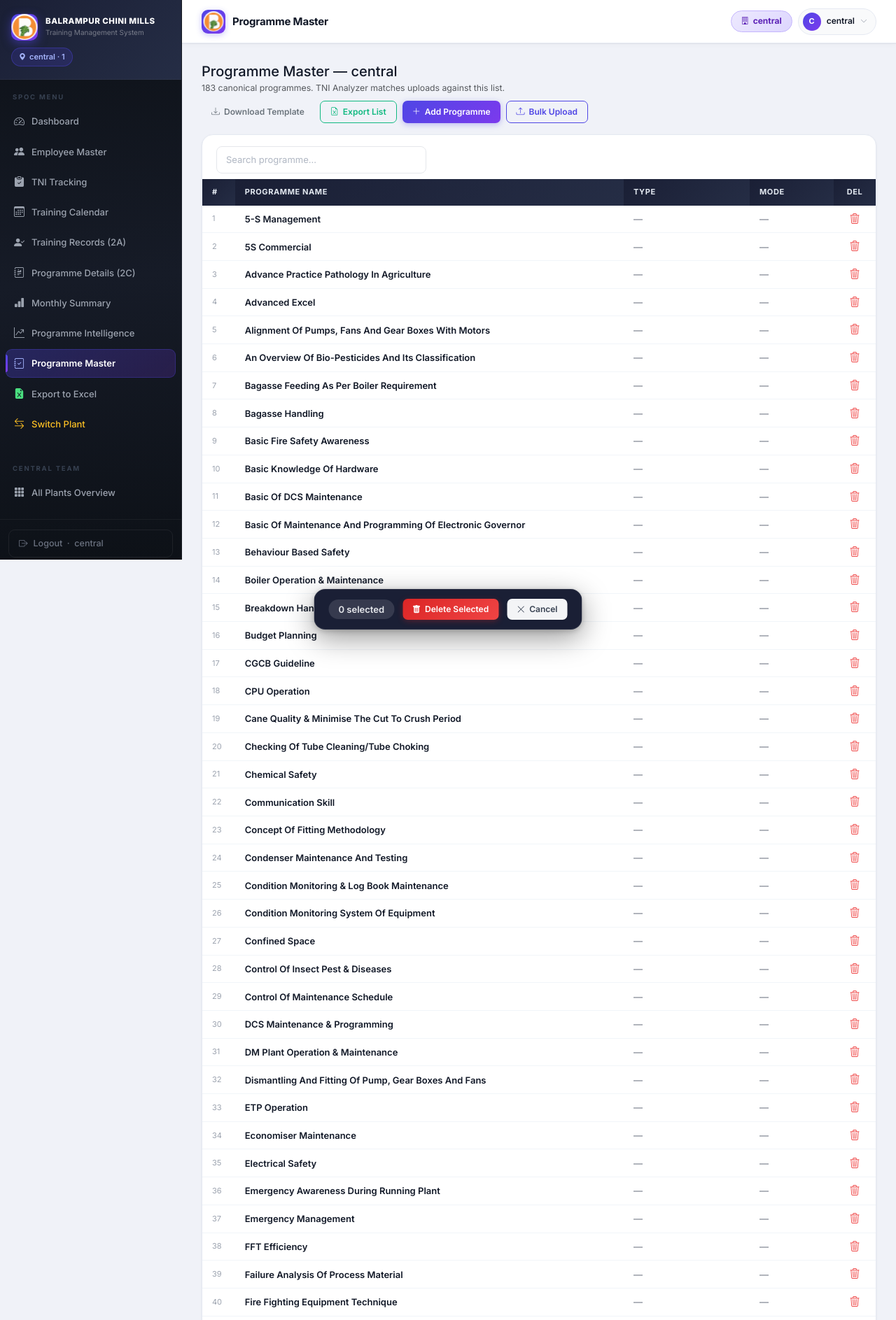
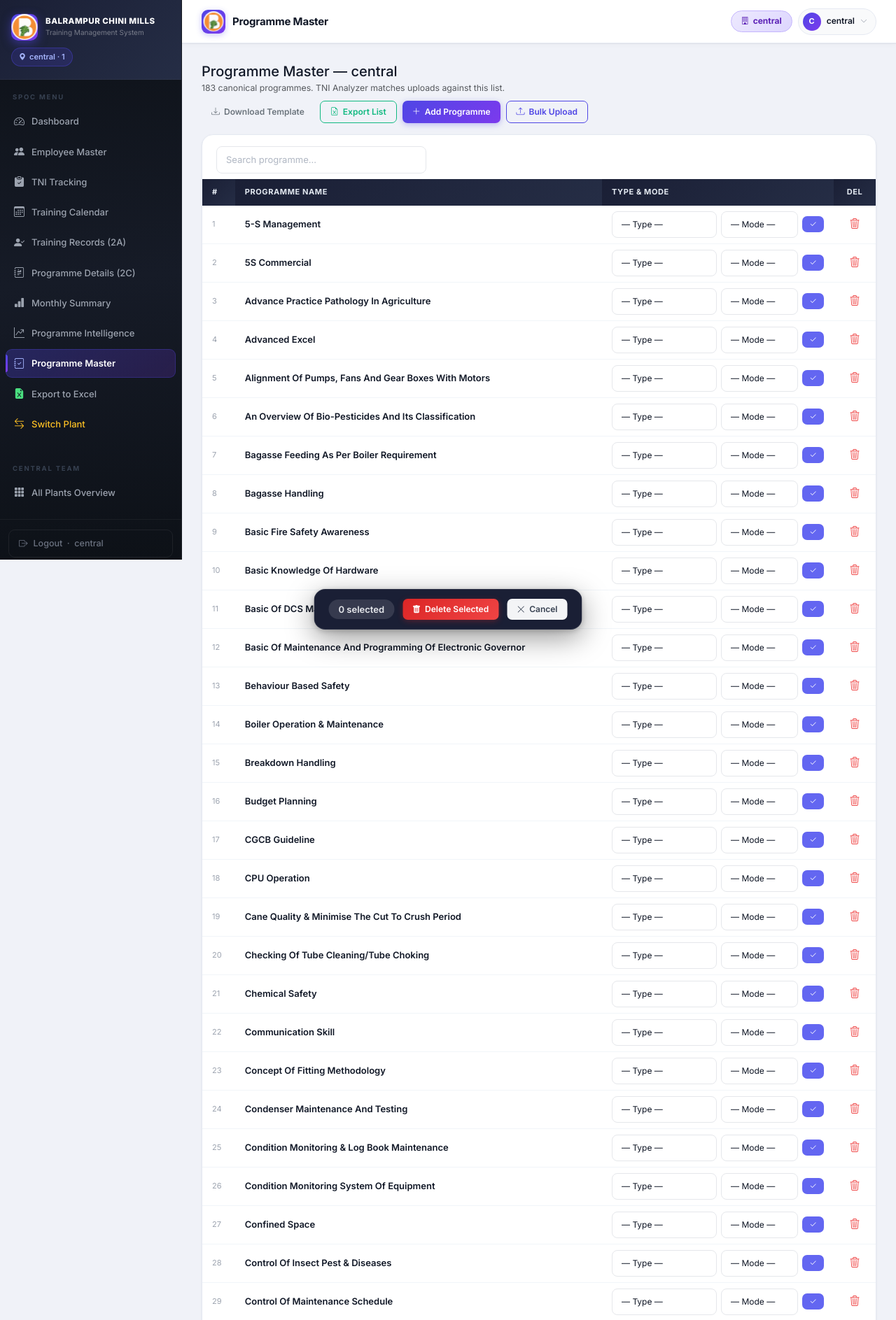
Before and after one commit to yogendradas017/bcml-training-mis, a Flask app: page /programme-master in a window 1280 px wide. Shown: the top 1887 px of the page at 70% size. Run offline with Flask 3, Linux system fonts and the light colour scheme; a user stored in the database is signed in; data comes from the database, SQL or seed files in the repository; some libraries are stand-ins or nearby versions.

Commit message:
Programme Master: upsert on add + inline type/mode editor per row
- Add now updates type/mode if programme already exists (no more 'already exists' block)
- Each row has inline type+mode dropdowns with save button — fixes blank seeded entries
- Removed duplicate Mode column (merged into Type & Mode inline form)

Co-Authored-By: Claude Sonnet 4.6 <noreply@anthropic.com>

```diff
--- a/app.py
+++ b/app.py
@@ -507,13 +507,18 @@ def programme_master_add():
         flash('Programme name is required.', 'danger')
         return redirect(url_for('programme_master'))
     db = get_db()
-    try:
+    existing = db.execute('SELECT id FROM programme_master WHERE plant_id=? AND LOWER(name)=LOWER(?)',
+                          (plant_id, name)).fetchone()
+    if existing:
+        db.execute('UPDATE programme_master SET prog_type=?, mode=? WHERE id=?',
+                   (prog_type or None, mode or None, existing['id']))
+        db.commit()
+        flash(f'"{name}" updated in master list.', 'success')
+    else:
         db.execute('INSERT INTO programme_master(plant_id,name,prog_type,mode) VALUES(?,?,?,?)',
                    (plant_id, name, prog_type or None, mode or None))
         db.commit()
         flash(f'"{name}" added to master list.', 'success')
-    except Exception:
-        flash(f'"{name}" already exists in master list.', 'warning')
     return redirect(url_for('programme_master'))
 
 @app.route('/programme-master/<int:prog_id>/delete', methods=['POST'])
--- a/templates/programme_master.html
+++ b/templates/programme_master.html
@@ -52,8 +52,7 @@
         <tr>
           <th style="width:44px;padding:10px 14px;">#</th>
           <th style="padding:10px 14px;">Programme Name</th>
-          <th style="padding:10px 14px;width:180px;">Type</th>
-          <th style="padding:10px 14px;width:120px;">Mode</th>
+          <th style="padding:10px 14px;">Type &amp; Mode</th>
           <th style="padding:10px 14px;width:60px;text-align:center;">Del</th>
         </tr>
       </thead>
@@ -62,8 +61,22 @@
         <tr class="pm-row" data-name="{{ p.name|lower }}">
           <td style="padding:8px 14px;color:#9ca3af;font-size:11px;">{{ loop.index }}</td>
           <td style="padding:8px 14px;font-weight:600;color:#111827;">{{ p.name }}</td>
-          <td style="padding:8px 14px;color:#6b7280;">{{ p.prog_type or '—' }}</td>
-          <td style="padding:8px 14px;color:#6b7280;">{{ p.mode or '—' }}</td>
+          <td style="padding:8px 14px;">
+            <form method="POST" action="{{ url_for('programme_master_add') }}" style="display:flex;gap:6px;align-items:center;">
+              <input type="hidden" name="name" value="{{ p.name }}">
+              <select name="prog_type" class="form-select form-select-sm" style="width:150px;font-size:12px;">
+                <option value="">— Type —</option>
+                {% for pt in prog_types %}<option {% if p.prog_type==pt %}selected{% endif %}>{{ pt }}</option>{% endfor %}
+              </select>
+              <select name="mode" class="form-select form-select-sm" style="width:110px;font-size:12px;">
+                <option value="">— Mode —</option>
+                {% for m in modes %}<option {% if p.mode==m %}selected{% endif %}>{{ m }}</option>{% endfor %}
+              </select>
+              <button class="btn btn-sm" style="background:#6366f1;color:#fff;padding:3px 10px;font-size:11px;" title="Save">
+                <i class="bi bi-check2"></i>
+              </button>
+            </form>
+          </td>
           <td style="padding:8px 14px;text-align:center;">
             <form method="POST" action="{{ url_for('programme_master_delete', prog_id=p.id) }}"
                   onsubmit="return confirm('Remove {{ p.name }}?');" style="display:inline;">
```
